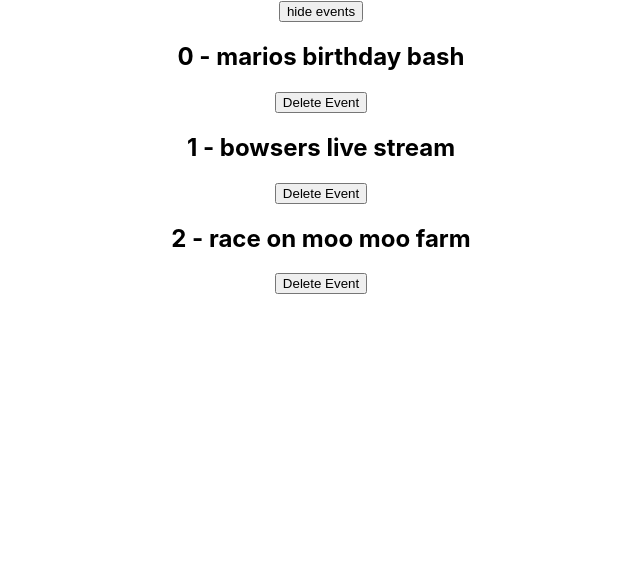
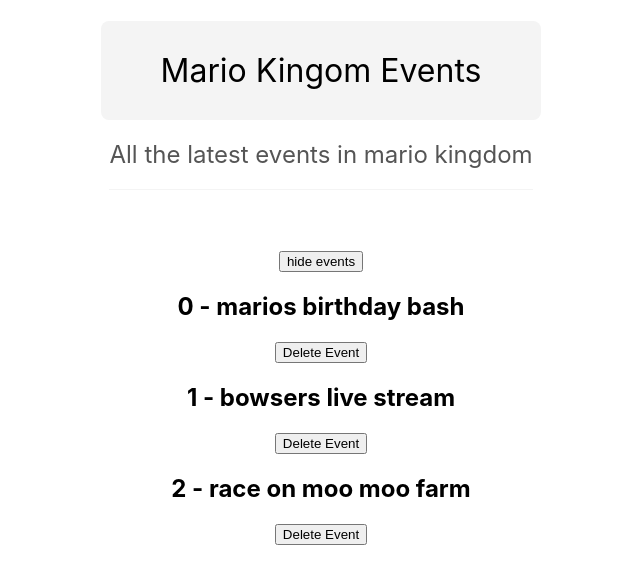
Before and after one commit to mhughes2011/net-ninja-react-app, a React (Create React App) app: page / in a window 1280 px wide. Shown: the top 584 px of the page, without its empty margins (319-959 px from the left). Built offline with nearby package versions, Linux system fonts and the light colour scheme.

Commit message:
nesting and styling components

```diff
--- a/src/App.js
+++ b/src/App.js
@@ -1,5 +1,7 @@
 import React, {useState} from 'react'
 import './App.css';
+
+import Title from './components/Title';
 
 function App() {
   const [showEvents, setShowEvents] = useState(true)
@@ -15,6 +17,8 @@
 
   return (
     <div className='App'>
+      <Title />
+
       {showEvents && (
         <div>
           <button onClick={() => setShowEvents(false)}>hide events</button>
--- /dev/null
+++ b/src/components/Title.jsx
@@ -0,0 +1,13 @@
+import React from 'react'
+
+function Title() {
+  return (
+    <div>
+      <h1 className="title">Mario Kingom Events</h1>
+      <br />
+      <h2 className="subtitle">All the latest events in mario kingdom</h2>
+    </div>
+  )
+}
+
+export default Title
--- a/src/index.css
+++ b/src/index.css
@@ -11,3 +11,22 @@
   font-family: source-code-pro, Menlo, Monaco, Consolas, 'Courier New',
     monospace;
 }
+
+.title {
+  display: inline-block;
+  padding: 30px 60px;
+  background: #f4f4f4;
+  border-radius: 8px;
+  font-weight: normal;
+  margin-bottom: 10px;
+}
+
+.subtitle {
+  display: inline-block;
+  color: #555;
+  font-weight: normal;
+  padding-bottom: 20px;
+  border-bottom: 1px solid #f4f4f4;
+  margin-top: 10px;
+  margin-bottom: 60px;
+}
```
